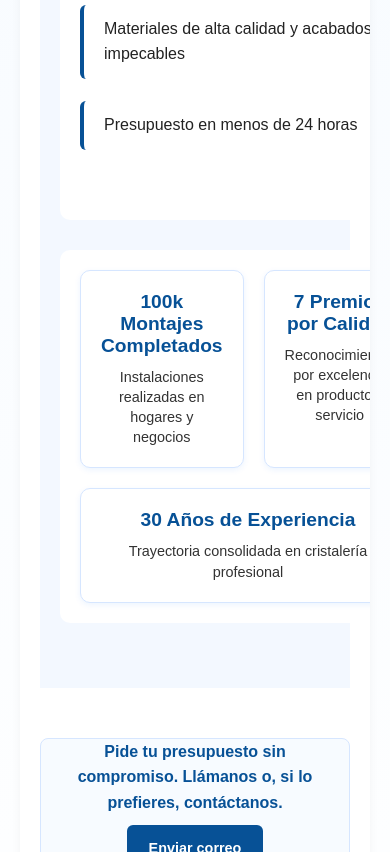
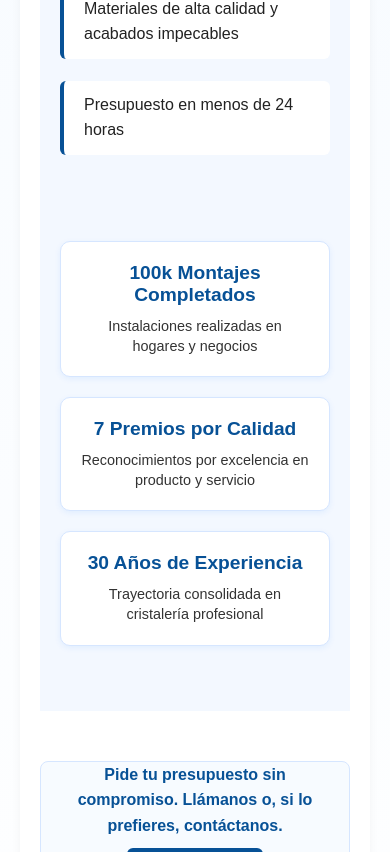
Before and after one commit to serafinweb/cristaleria-zamorano, a React (Vite) app: page /camas in a window 390 px wide. Shown: the part 2677-3529 px from the top of the page. Built offline with nearby package versions, Linux system fonts and the light colour scheme.

Commit message:
Ajustes finales en Camas: fondo, alineación y responsive

```diff
--- a/src/pages/Camas.css
+++ b/src/pages/Camas.css
@@ -204,7 +204,6 @@
   padding: 40px 0;
 }
 
-/* GRID FINAL */
 .grid-final {
   max-width: 1100px;
   margin: 0 auto 20px;
@@ -212,16 +211,20 @@
   display: grid;
   grid-template-columns: 1fr 1fr;
   gap: 30px;
+  align-items: start; /* ✅ Alineación vertical */
 }
 
-/* BLOQUES BLANCOS */
 .bloque-barrio {
-  background: white;
-  padding: 20px;
-  border-radius: 10px;
+  padding: 0;
+  border-radius: 0;
   height: 100%;
   display: flex;
   flex-direction: column;
+  background: transparent;
+}
+
+.bloque-barrio:nth-child(2) {
+  margin-top: 6px; /* ✅ Ajuste fino para alinear con beneficios */
 }
 
 /* BENEFICIOS */
@@ -255,10 +258,7 @@
   font-weight: bold;
 }
 
-/* ========================= */
 /* MÉTRICAS — NUEVA ESTRUCTURA */
-/* ========================= */
-
 .metricas-superior {
   display: grid;
   grid-template-columns: 1fr 1fr;
@@ -341,10 +341,6 @@
   }
 }
 
-/* ========================= */
-/* MÓVIL */
-/* ========================= */
-
 @media (max-width: 600px) {
 
   .hero-camas {
@@ -382,4 +378,15 @@
   .beneficios li {
     padding-left: 20px;
   }
-}
+
+  /* FIX RESPONSIVE MÉTRICAS */
+  .metricas-superior {
+    display: flex;
+    flex-direction: column;
+    gap: 20px;
+  }
+
+  .metrica-inferior {
+    display: flex;
+    justify-content: center;
+    margin-top:
```
